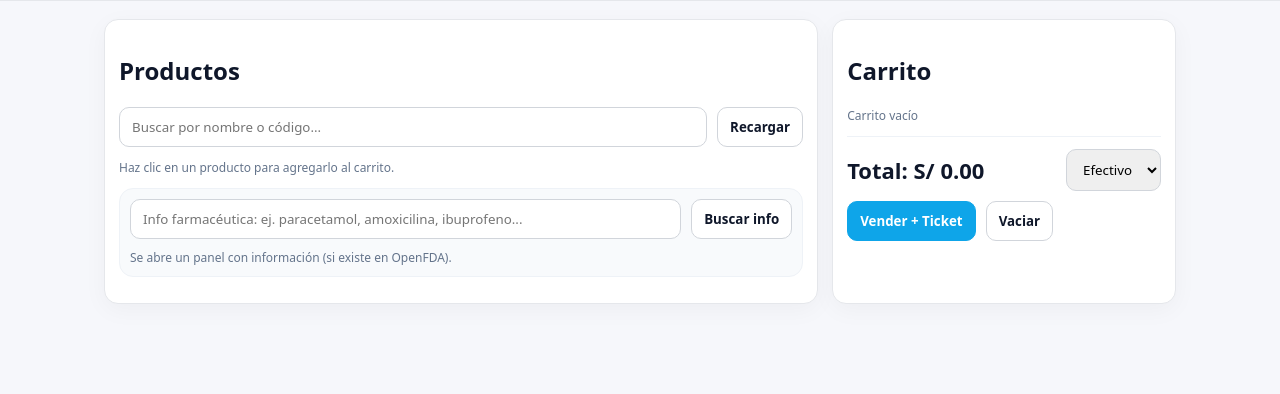
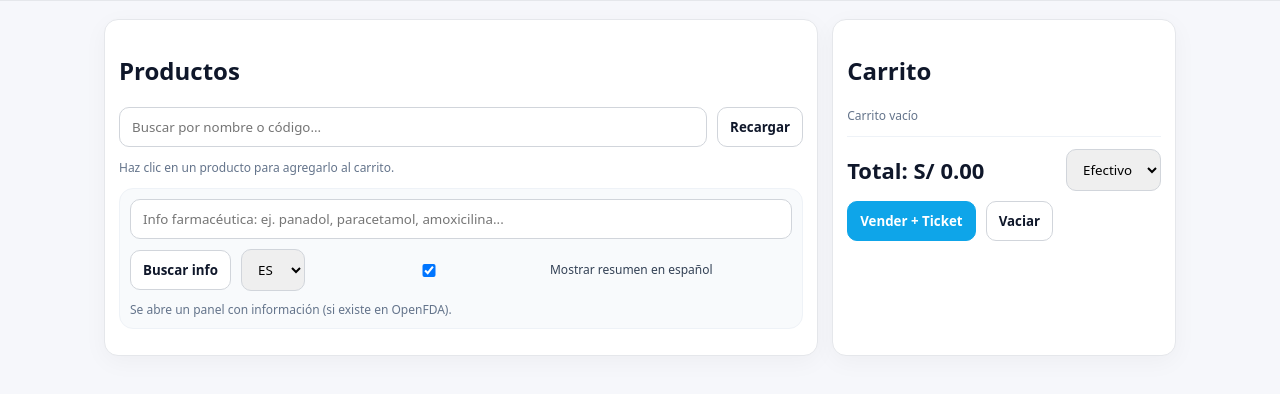
Before and after one commit to Brayannnn2025/farmacia-pos, a plain HTML site: page frontend/pos.html in a window 1280 px wide. Shown: the part 68-462 px from the top of the page. Drawn offline with Linux system fonts and the light colour scheme; no server answers; sample sign-in values are in the browser's storage.

Commit message:
Update pos.html

```diff
--- a/frontend/pos.html
+++ b/frontend/pos.html
@@ -4,6 +4,12 @@
   <meta charset="utf-8"/>
   <meta name="viewport" content="width=device-width,initial-scale=1"/>
   <title>Caja | POS Farmacia</title>
+
+  <!-- Ayuda a evitar cache agresivo (no siempre lo respeta el navegador, pero suma) -->
+  <meta http-equiv="Cache-Control" content="no-cache, no-store, must-revalidate" />
+  <meta http-equiv="Pragma" content="no-cache" />
+  <meta http-equiv="Expires" content="0" />
+
   <link rel="stylesheet" href="styles.css"/>
 
   <style>
@@ -29,6 +35,22 @@
     }
     .drugbar input{ flex:1 1 260px; }
     .drugbar .hint{ font-size:12px; color:#64748b; }
+    .drugbar .controls{
+      display:flex;
+      gap:10px;
+      align-items:center;
+      flex-wrap:wrap;
+    }
+    .chk{
+      display:flex;
+      gap:8px;
+      align-items:center;
+      font-size:12px;
+      color:#334155;
+      user-select:none;
+      white-space:nowrap;
+    }
+    .chk input{ transform: translateY(1px); }
 
     /* Catálogo con cards */
     .catalog{
@@ -134,15 +156,31 @@
 
     <div class="searchbar">
       <input id="search" placeholder="Buscar por nombre o código..." />
-      <button class="secondary" id="btnReload">Recargar</button>
+      <button class="secondary" id="btnReload" type="button">Recargar</button>
     </div>
 
     <p class="small">Haz clic en un producto para agregarlo al carrito.</p>
 
-    <!-- ✅ NUEVO: buscador visible de info farmacéutica -->
+    <!-- ✅ Buscador visible de info farmacéutica -->
     <div class="drugbar">
-      <input id="drugSearchTop" placeholder="Info farmacéutica: ej. paracetamol, amoxicilina, ibuprofeno..." />
-      <button id="btnDrugSearchTop" type="button" class="secondary">Buscar info</button>
+      <input id="drugSearchTop" placeholder="Info farmacéutica: ej. panadol, paracetamol, amoxicilina..." />
+
+      <div class="controls">
+        <button id="btnDrugSearchTop" type="button" class="secondary">Buscar info</button>
+
+        <!-- ✅ Idioma de salida -->
+        <select id="drugLangTop" title="Idioma">
+          <option value="es" selected>ES</option>
+          <option value="en">EN</option>
+        </select>
+
+        <!-- ✅ Resumen en español con LibreTranslate (si lang=es) -->
+        <label class="chk" title="Traduce campos largos a español usando LibreTranslate (si está disponible)">
+          <input id="drugResumenEsTop" type="checkbox" checked />
+          Mostrar resumen en español
+        </label>
+      </div>
+
       <div class="hint">Se abre un panel con información (si existe en OpenFDA).</div>
     </div>
 
@@ -165,8 +203,8 @@
     </div>
 
     <div class="row" style="margin-top:10px;">
-      <button id="btnSell">Vender + Ticket</button>
-      <button class="secondary" id="btnClear">Vaciar</button>
+      <button id="btnSell" type="button">Vender + Ticket</button>
+      <button class="secondary" id="btnClear" type="button">Vaciar</button>
     </div>
 
     <p id="msg" class="small" style="color:#ef4444"></p>
@@ -188,11 +226,17 @@
 <script>
   requireAuth(["admin","cajero"]);
   applyRoleVisibility();
+
+  // 🔥 Evita que el botón de “Buscar info” haga submit por si en algún momento cae dentro de un form
+  document.addEventListener("click", (e) => {
+    const btn = e.target && (e.target.closest ? e.target.closest("#btnDrugSearchTop") : null);
+    if (btn) e.preventDefault();
+  });
 </script>
 
-<!-- ✅ IMPORTANTE: ya NO ponemos <div id="drugModal">...</div> aquí.
-     El modal PRO lo crea pos.js (ensureDrugModal). -->
+<!-- ✅ IMPORTANTE: el modal PRO lo crea pos.js (ensureDrugModal) -->
+<!-- ✅ Cache-buster para asegurar que cargue el pos.js nuevo -->
+<script src="pos.js?v=20260226_1"></script>
 
-<script src="pos.js"></script>
 </body>
 </html>
```
